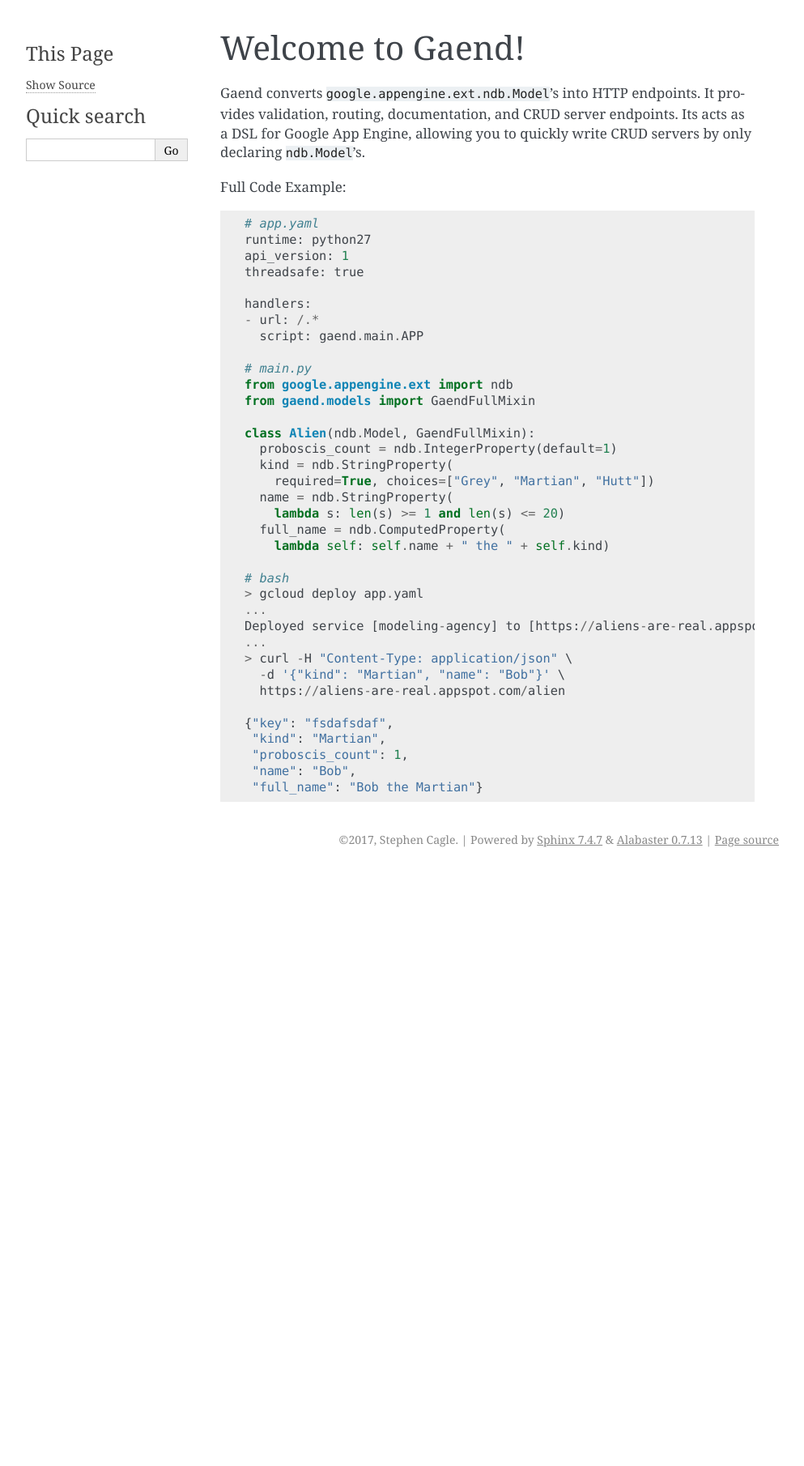
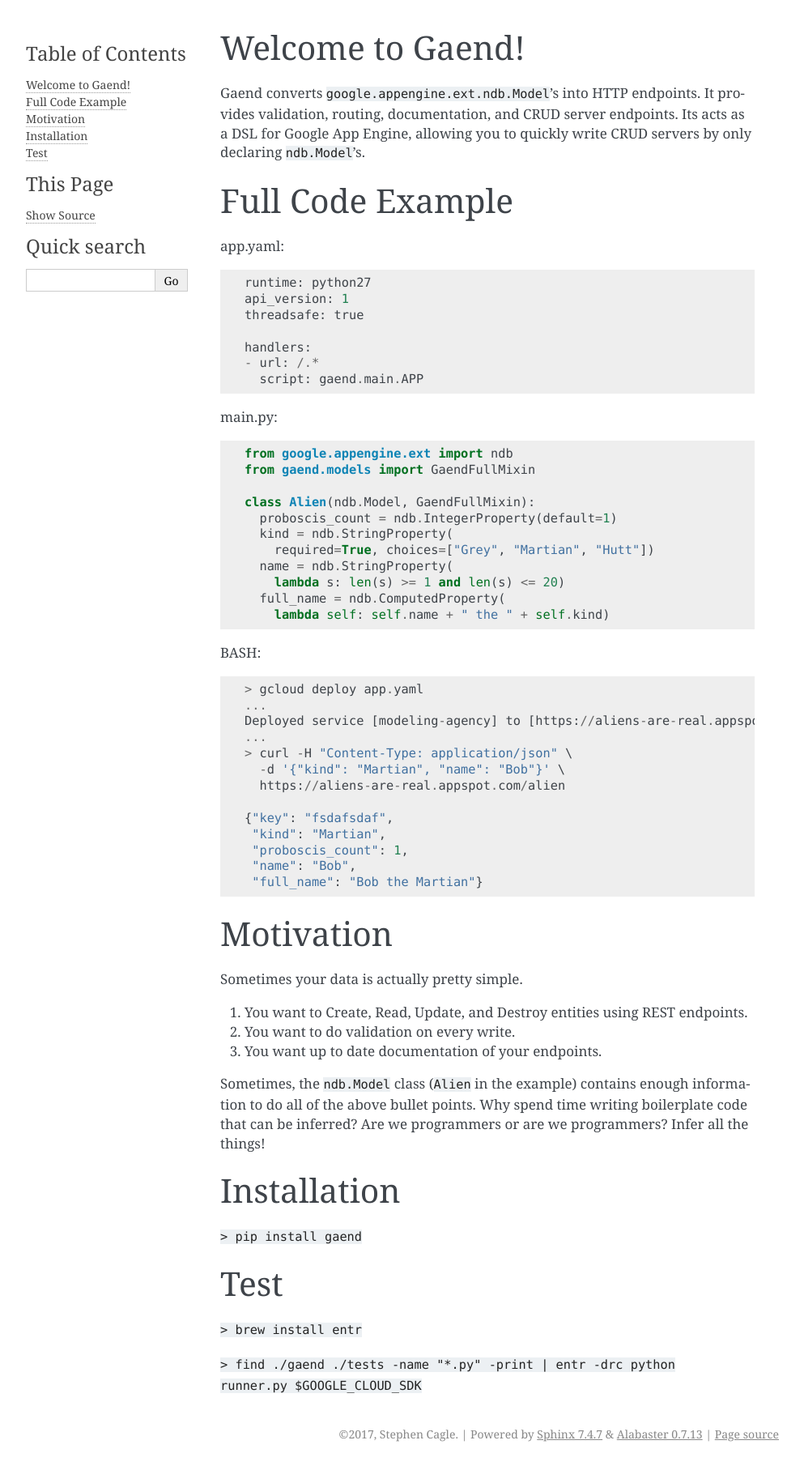
Before and after one commit to samedhi/gaend, a Sphinx documentation site: the page built from docs/index.rst, in a window 1280 px wide. Shown: the whole page at 81% size, without its empty margins (148-1141 px from the left). Built offline with Sphinx 7.4.7, drawn with Linux system fonts in a browser that asks for light colours; before the commit the page ends 1076 px from its top, so only the background shows below that.

```diff
--- a/docs/index.rst
+++ b/docs/index.rst
@@ -13,9 +13,11 @@ Gaend converts ``google.appengine.ext.ndb.Model``'s into HTTP endpoints. It prov
    :caption: Contents:
 
 
-Full Code Example::
+Full Code Example
+=================
 
-  # app.yaml
+app.yaml::
+
   runtime: python27
   api_version: 1
   threadsafe: true
@@ -24,7 +26,8 @@ Full Code Example::
   - url: /.*
     script: gaend.main.APP
 
-  # main.py
+main.py::
+
   from google.appengine.ext import ndb
   from gaend.models import GaendFullMixin
 
@@ -37,7 +40,8 @@ Full Code Example::
     full_name = ndb.ComputedProperty(
       lambda self: self.name + " the " + self.kind)
 
-  # bash
+BASH::
+
   > gcloud deploy app.yaml
   ...
   Deployed service [modeling-agency] to [https://aliens-are-real.appspot.com]
@@ -52,7 +56,28 @@ Full Code Example::
    "name": "Bob",
    "full_name": "Bob the Martian"}
 
+Motivation
+==========
 
+Sometimes your data is actually pretty simple.
+
+#. You want to Create, Read, Update, and Destroy entities using REST endpoints.
+#. You want to do validation on every write.
+#. You want up to date documentation of your endpoints.
+
+Sometimes, the ``ndb.Model`` class (``Alien`` in the example) contains enough information to do all of the above bullet points. Why spend time writing boilerplate code that can be inferred? Are we programmers or are we programmers? Infer all the things!
+
+Installation
+============
+
+``> pip install gaend``
+
+Test
+====
+
+``> brew install entr``
+
+``> find ./gaend ./tests -name "*.py" -print | entr -drc python runner.py $GOOGLE_CLOUD_SDK``
 
 ..
    Indices and tables
```
Also changed, not shown: README.md (+3 -1 lines).
